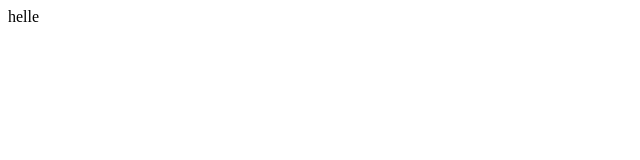
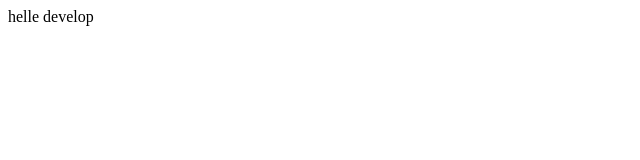
Before and after one commit to nhatpham1997/khaibaoyte, a React (Create React App) app: page / in a window 1280 px wide. Shown: the top 160 px of the page, without its empty margins (0-640 px from the left). Built offline with nearby package versions, Linux system fonts and the light colour scheme.

Commit message:
add branch develop

```diff
--- a/src/App.tsx
+++ b/src/App.tsx
@@ -1,7 +1,7 @@
 function App() {
   return (
     <div>
-      helle
+      helle develop
       <div>
         <ul></ul>
       </div>
```
